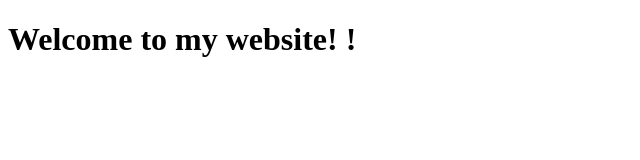
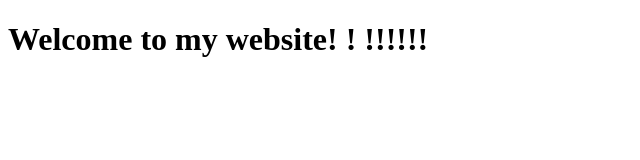
Before and after one commit to eges7/mywebsite, a website: page dist/index.html in a window 1280 px wide. Shown: the whole page, without its empty margins (0-640 px from the left). Drawn offline with Linux system fonts and the light colour scheme.

Commit message:
git add .git add .git add .git add .

```diff
--- a/dist/index.html
+++ b/dist/index.html
@@ -6,6 +6,6 @@
     <title>Website</title>
 </head>
 <body>
-    <h1>Welcome to my website! !</h1>
+    <h1>Welcome to my website! ! !!!!!!</h1>
 </body>
 </html>
```
